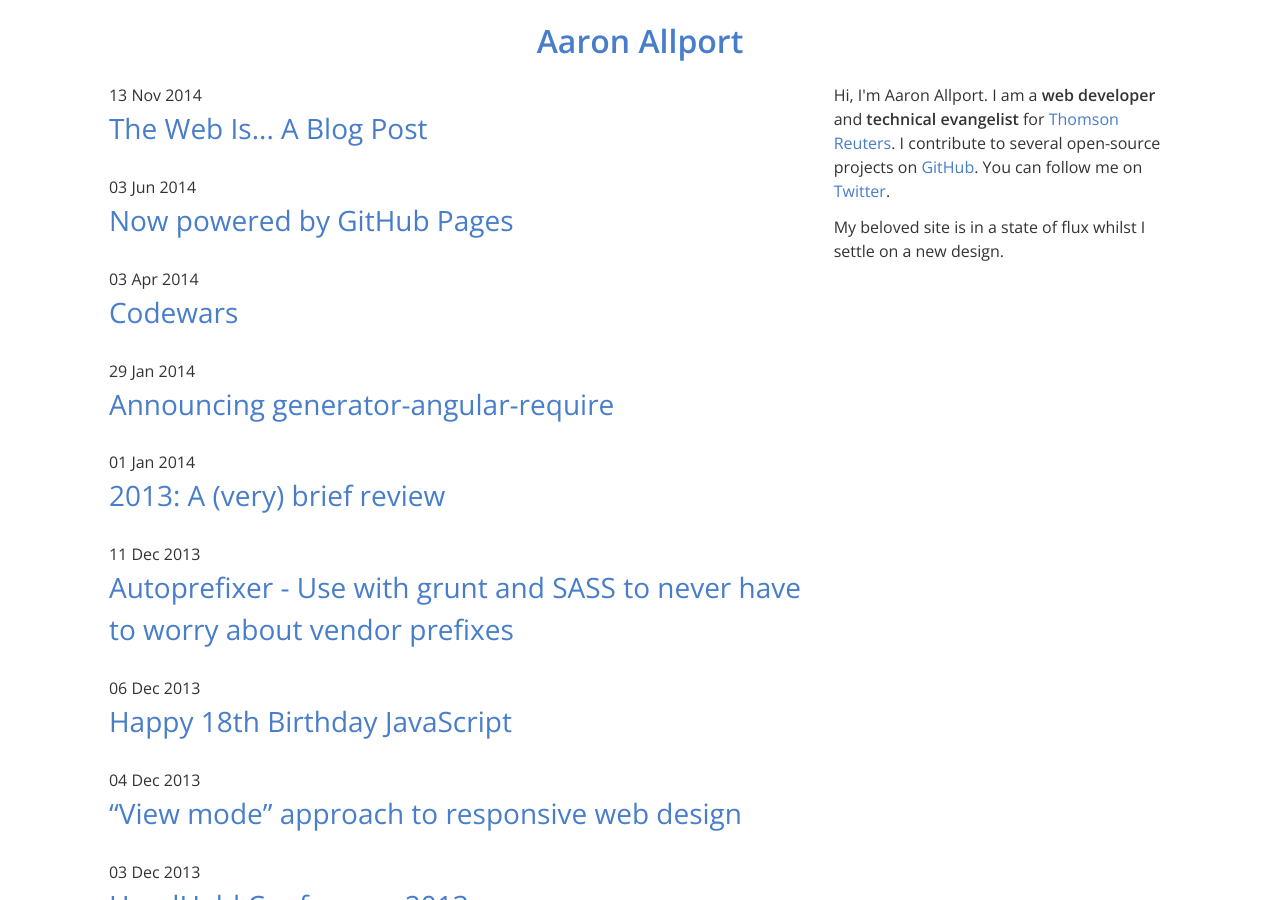
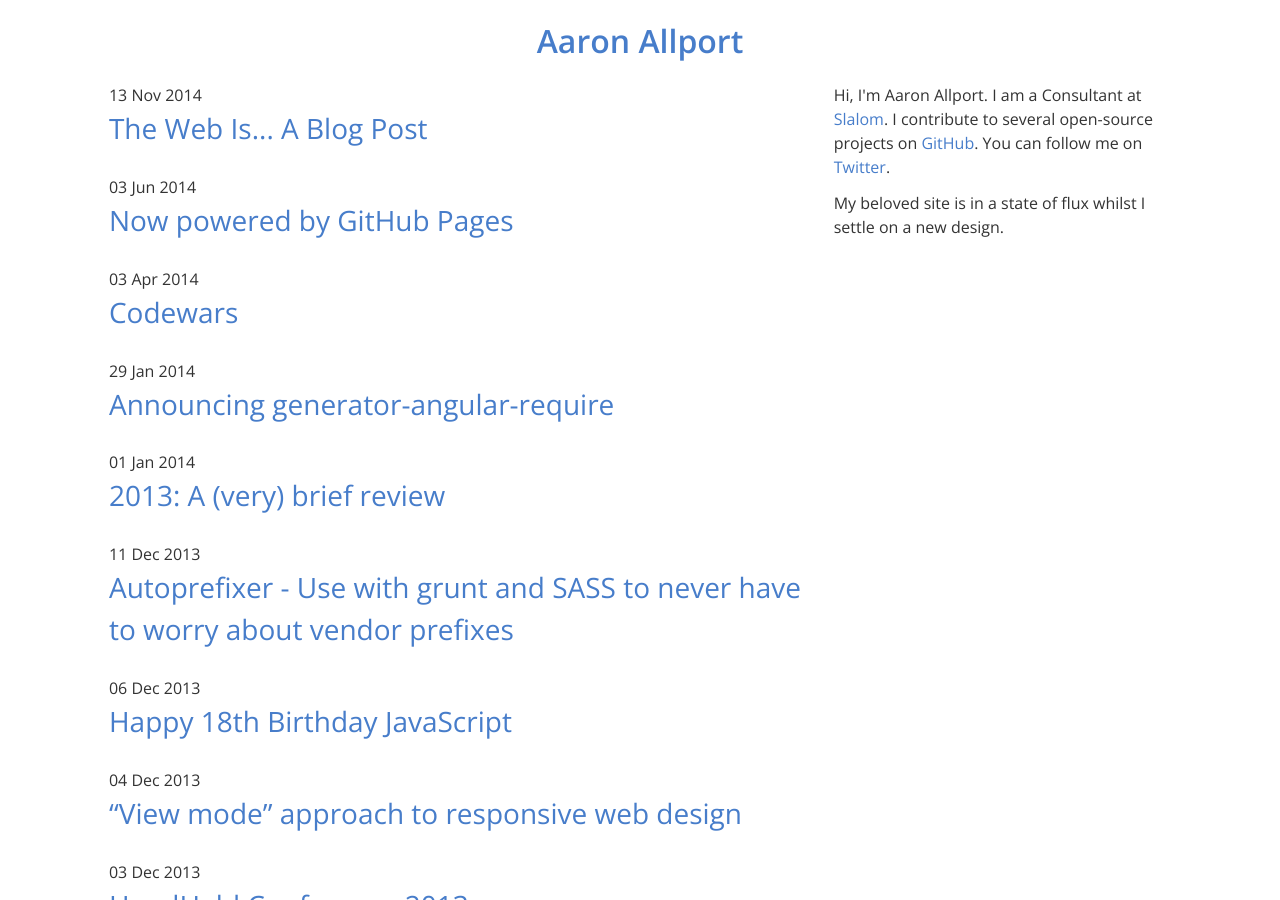
Before and after one commit to aaronallport/aaronallport.github.io, a Jekyll site: the page built from index.html, in a window 1280 px wide and 900 px high. Built offline with Jekyll 4.4.1, drawn with Linux system fonts in a browser that asks for light colours; Markdown is read by kramdown in place of the engine named in the settings.

Commit message:
Update aside.html

```diff
--- a/_includes/aside.html
+++ b/_includes/aside.html
@@ -1,7 +1,7 @@
 <aside>
     <p>
-        Hi, I'm Aaron Allport. I am a <b>web developer</b> and <b>technical evangelist</b> for
-        <a href="//thomsonreuters.com">Thomson Reuters</a>. I contribute to several open-source
+        Hi, I'm Aaron Allport. I am a Consultant at
+        <a href="//slalom.com">Slalom</a>. I contribute to several open-source
         projects on <a href="//github.com/aaronallport">GitHub</a>.
         You can follow me on <a href="//twitter.com/aaronallport">Twitter</a>.
     </p>
```
